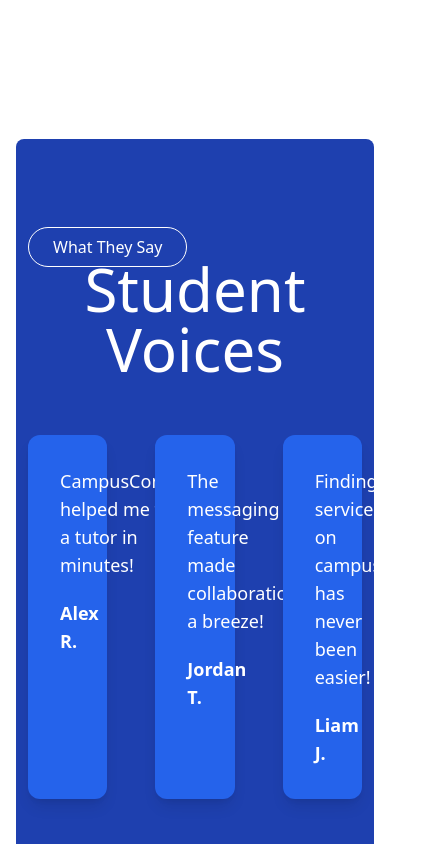
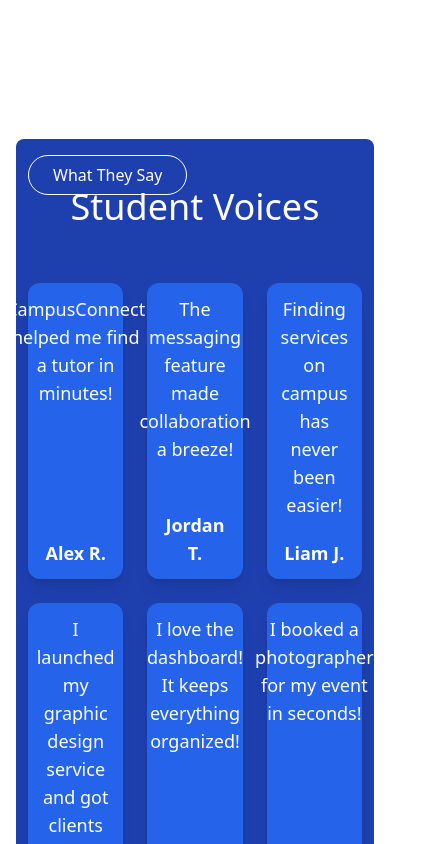
Before and after one commit to Adeoye-J/CampusConnect, a React (Vite) app in the folder eduventure_frontend/: page / in a window 390 px wide. Shown: the part 1280-2124 px from the top of the page, 433 px wide, since content can reach past the window. Built offline with nearby package versions, Linux system fonts and the light colour scheme.

Commit message:
Campus Connect commit at 1/9/2025, 10:05:02 PM

```diff
--- a/eduventure_frontend/src/components/Voices.jsx
+++ b/eduventure_frontend/src/components/Voices.jsx
@@ -32,13 +32,13 @@
     ]
 
     return (
-        <div className='bg-primary px-3 md:px-12 lg:px-32 py-24 m-4 rounded-lg'>
+        <div className='bg-primary px-3 py-6 md:px-12 md:py-12 lg:px-32 lg:py-24 m-4 rounded-lg'>
             <span className='px-6 py-2 border border-white rounded-full text-white'>What They Say</span>
-            <h2 className='text-center mb-14 text-6xl font-medium text-white'>Student Voices</h2>
-            <div className="grid grid-cols-3 gap-12">
+            <h2 className='text-center mb-14 text-4xl sm:text-5xl md:text-6xl lg:text-5xl xl:text-7xl font-medium text-white'>Student Voices</h2>
+            <div className="grid grid-cols-3 gap-6 md:gap-12">
                 {
                     voices.map((item, index) => (
-                        <div key={index} className="text-white flex flex-col items-start gap-5 p-8 rounded-xl bg-blue-600 shadow-lg text-lg">
+                        <div key={index} className="text-white flex flex-col items-center text-center lg:text-start lg:items-start gap-5 p-3 justify-between md:p-8 rounded-xl bg-blue-600 shadow-lg text-lg">
                             <h3>{item.comment}</h3>
                             <p className='font-bold'>{item.name}</p>
                         </div>
```
